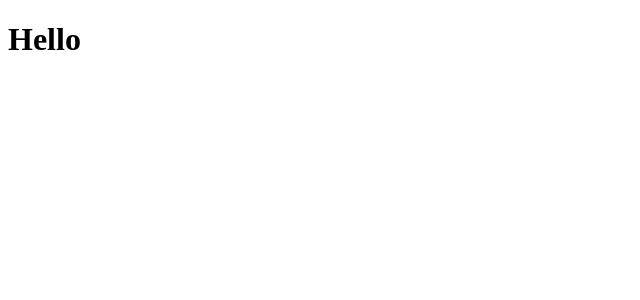
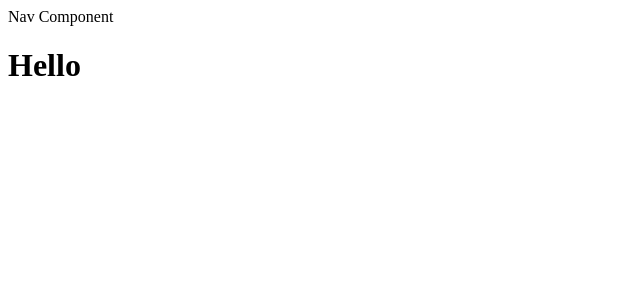
Before and after one commit to roadmapping/roadmapping, a React app: page / in a window 1280 px wide. Shown: the top 300 px of the page, without its empty margins (0-640 px from the left). Built offline with nearby package versions, Linux system fonts and the light colour scheme; the HTML template or start-up script is replaced by a standard one.

Commit message:
react router WIP

```diff
--- /dev/null
+++ b/client/components/Nav.js
@@ -0,0 +1,9 @@
+import React from "react";
+
+export default function Nav() {
+  return (
+    <nav>
+      Nav Component
+    </nav>
+  );
+}
--- /dev/null
+++ b/client/components/SignIn.js
@@ -0,0 +1,3 @@
+export default function SignIn() {
+  return <div>Sign-In Form</div>;
+}
--- /dev/null
+++ b/client/components/SignOut.js
@@ -0,0 +1,3 @@
+export default function SignOut() {
+  return <div>Sign-Out Component</div>;
+}
--- /dev/null
+++ b/client/components/SignUp.js
@@ -0,0 +1,3 @@
+export default function SignUp() {
+  return <div>Sign-Up Component</div>;
+}
--- a/client/components/signUpPage.jsx
+++ b/client/components/signUpPage.jsx
@@ -70,4 +70,4 @@ render() {
   }
 }
 
-export default Login;
+export default Signup;
--- a/src/App.js
+++ b/src/App.js
@@ -1,18 +1,19 @@
 import React from "react";
+import { hot } from 'react-hot-loader/root';
 
-import { hot } from 'react-hot-loader/root';
+import Nav from "../client/components/Nav";
 
 class App extends React.Component {
   render() {
     return (
-      <>
-        <h1>
-          Hello
-        </h1>
-      </>
+      <div>
+        <Nav />
+          <h1>
+            Hello
+          </h1>
+      </div>
     );
   }
-  //later need to add in the components we want to route to
 }
 
 export default hot(App);
```
